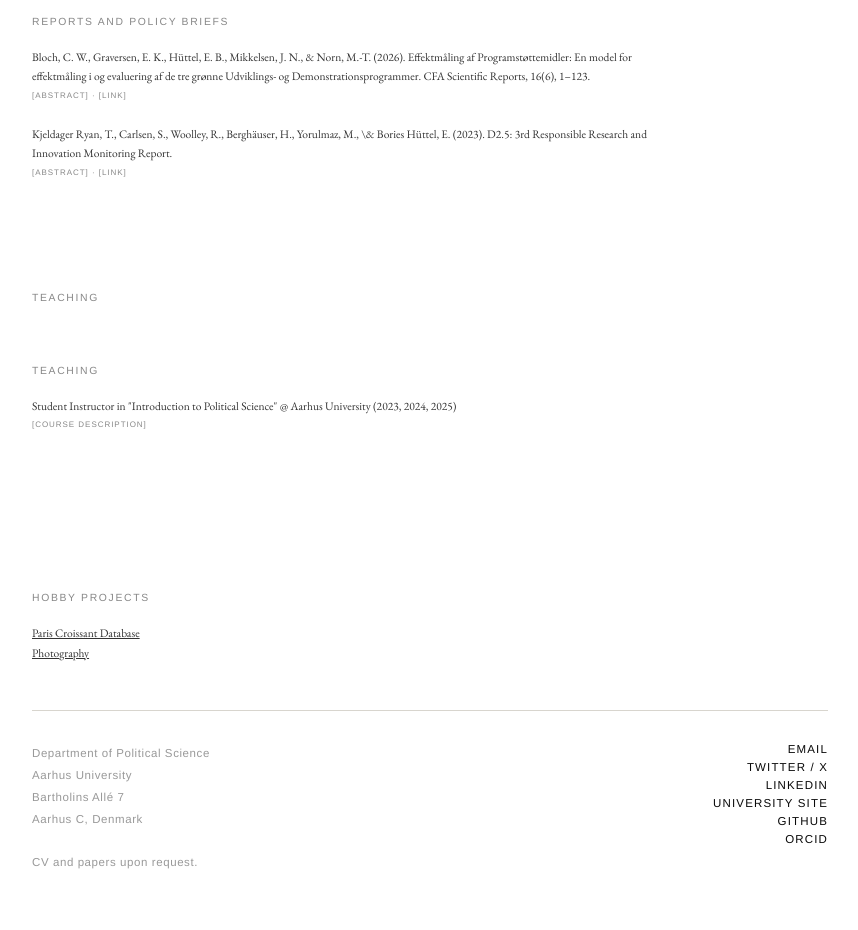
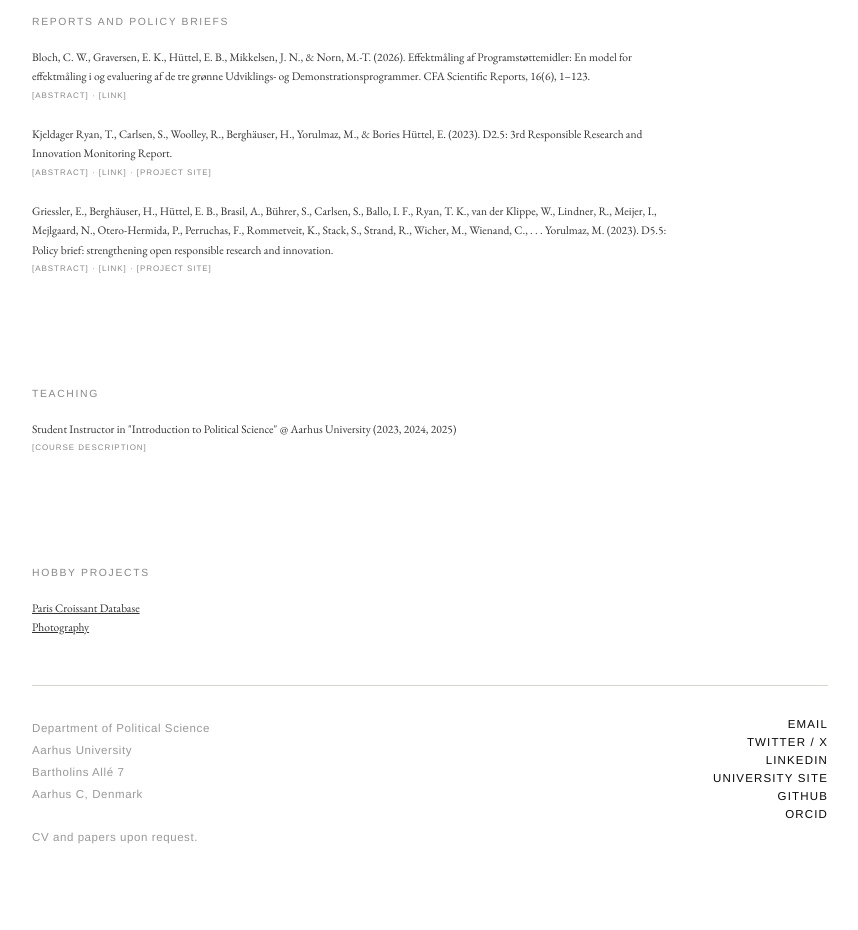
Before and after one commit to emil-bories-huttel/emil-bories-huttel.github.io, a plain HTML site: page index.html in a window 1280 px wide. Shown: the part 720-1650 px from the top of the page, without its empty margins (210-1068 px from the left). After the commit the page ends 1625 px from the top, so only its background shows below. Drawn offline with nearby package versions, Linux system fonts and the light colour scheme; a web font is replaced by a local one.

Commit message:
Added brief

```diff
--- a/index.html
+++ b/index.html
@@ -244,7 +244,7 @@ body.inverted .research .abstract {
 </head>
 <body onclick="document.body.classList.toggle('inverted')">
 
-  <div class="toggle-hint">Click anywhere to toggle view</div>
+  <div class="toggle-hint">Click anywhere to toggle light/dark</div>
 
   <div class="wrap">
 
@@ -281,7 +281,8 @@ body.inverted .research .abstract {
 
             <section class="research">
       <p class="label">Reports and Policy Briefs</p>
-<div class="paper">
+
+              <div class="paper">
     <p>Bloch, C. W., Graversen, E. K., Hüttel, E. B., Mikkelsen, J. N., & Norn, M.-T. (2026). Effektmåling af Programstøttemidler: En model for effektmåling i og evaluering af de tre grønne Udviklings- og Demonstrationsprogrammer. CFA Scientific Reports, 16(6), 1–123. </p>
     <div class="paper-links">
       <details><summary>[abstract]</summary></details>
@@ -290,17 +291,25 @@ body.inverted .research .abstract {
     <p class="abstract">This report presents a shared model for impact measurement and evaluation of the three Danish green Development and Demonstration Programmes (UDPs): the Energy Technology Development and Demonstration Programme (EUDP), the Green Development and Demonstration Programme (GUDP), and the Environmental Technology Development and Demonstration Programme (MUDP). It was prepared by the Danish Centre for Studies in Research and Research Policy (CFA) at Aarhus University and commissioned by the Danish Energy Agency, the Danish Environmental Protection Agency, and the Danish Agricultural Agency.</p>
   </div>
               <div class="paper">
-    <p>Kjeldager Ryan, T., Carlsen, S., Woolley, R., Berghäuser, H., Yorulmaz, M., \& Bories Hüttel, E. (2023). D2.5: 3rd Responsible Research and Innovation Monitoring Report.</p>
+    <p>Kjeldager Ryan, T., Carlsen, S., Woolley, R., Berghäuser, H., Yorulmaz, M., & Bories Hüttel, E. (2023). D2.5: 3rd Responsible Research and Innovation Monitoring Report.</p>
     <div class="paper-links">
       <details><summary>[abstract]</summary></details>
       &middot; <a href="https://zenodo.org/records/10619884" target="_blank" rel="noopener">[link]</a>
+      &middot; <a href="https://super-morri.eu/" target="_blank" rel="noopener">[project site]</a>
     </div>
     <p class="abstract">The “Scientific understanding and provision of an enhanced and robust monitoring system for RRI” (SUPER MoRRI) project contributes to monitoring Responsible Research and Innovation (RRI). Over the duration of the project, three monitoring reports were to be delivered. The report at hand (Deliverable D2.5) is the third in this series. MR1 presented 26 national-level indicators for the EU27, Norway and the UK, drawn mainly from secondary sources such as Eurostat, She Figures, Web of Science, Unpaywall and Eurobarometer, and mostly concerned with gender equality and open access. MR2 updated these and added first indicators from the project’s own empirical studies: a survey of more than 50 research funding organisations (RFOs), data on 122 European universities (RPOs), and a study of gendered eco-innovations. MR3 updates the secondary indicators where possible and expands the empirical ones. These cover RFOs’ funding priorities, instrument design and grant assessment, and universities’ RRI policies, strategies and implementation. MR3 also adds descriptive results from a new large-scale researcher survey (RESU) on European researchers’ RRI practices, perceptions, motivations, barriers and perceived benefits.</p>
   </div>
+              <div class="paper">
+    <p>Griessler, E., Berghäuser, H., Hüttel, E. B., Brasil, A., Bührer, S., Carlsen, S., Ballo, I. F., Ryan, T. K., van der Klippe, W., Lindner, R., Meijer, I., Mejlgaard, N., Otero-Hermida, P., Perruchas, F., Rommetveit, K., Stack, S., Strand, R., Wicher, M., Wienand, C., . . . Yorulmaz, M. (2023). D5.5: Policy brief: strengthening open responsible research and innovation.</p>
+    <div class="paper-links">
+      <details><summary>[abstract]</summary></details>
+      &middot; <a href="https://zenodo.org/records/10653867" target="_blank" rel="noopener">[link]</a>
+      &middot; <a href="https://super-morri.eu/" target="_blank" rel="noopener">[project site]</a>
+    </div>
+    <p class="abstract">The “Scientific understanding and provision of an enhanced and robust monitoring system for RRI” (SUPER MoRRI) project contributes to monitoring Responsible Research and Innovation (RRI). In this policy brief, SUPER MoRRI results and insights are presented in a concise form, drawing from various studies conducted in the project.</p>
+  </div>
     </section>
 
-        <section class="research">
-      <p class="label">Teaching</p>
           <section class="research">
   <p class="label">Teaching</p>
   <div class="paper">
```
